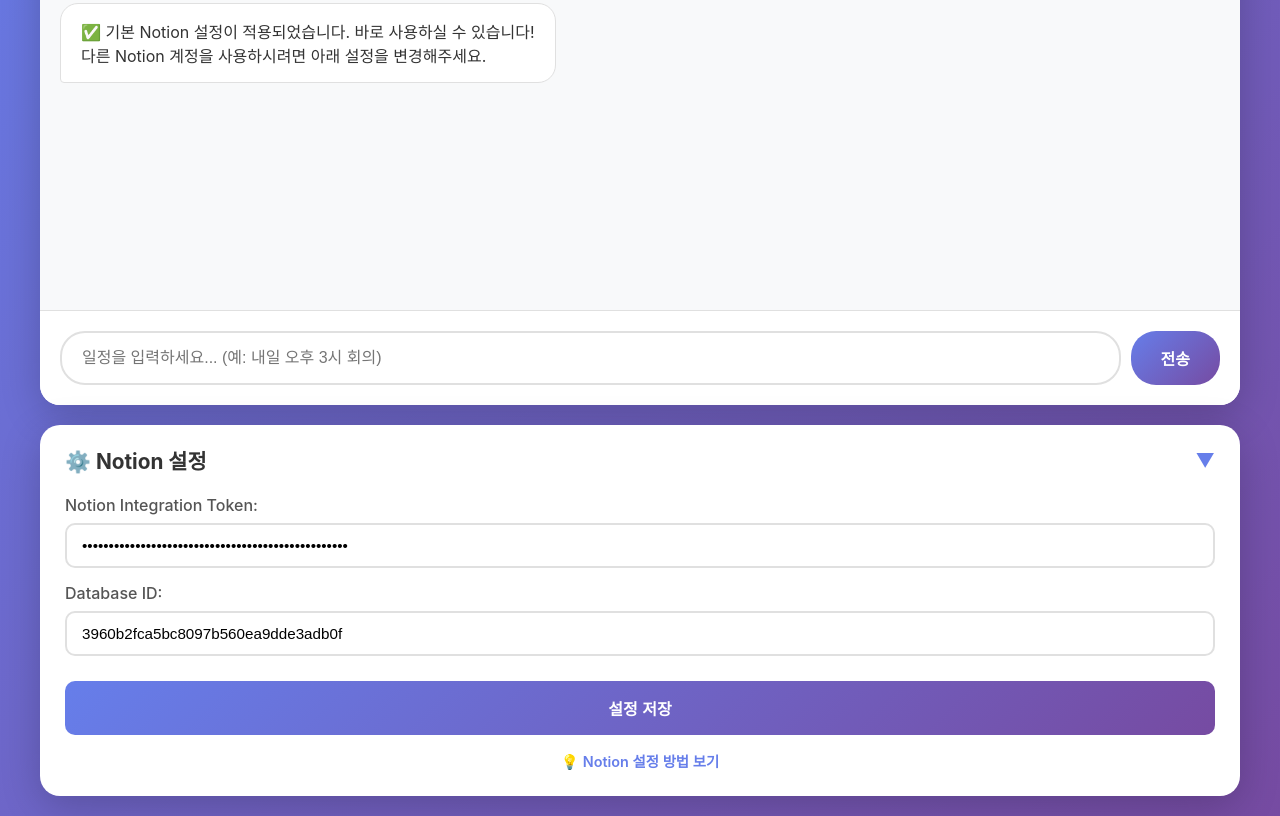
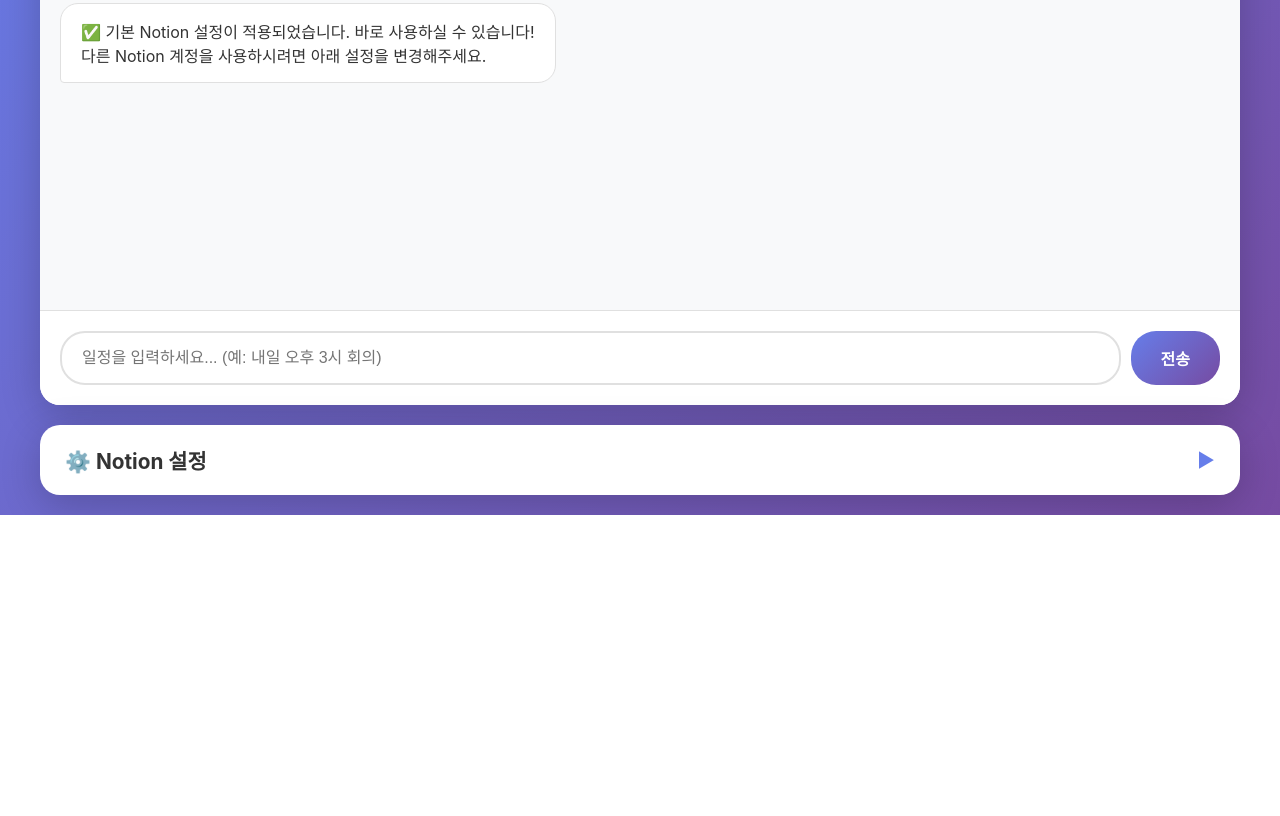
Before and after one commit to kaugil/chat-notion-scheduler, a website: page index.html in a window 1280 px wide. Shown: the part 333-1149 px from the top of the page. After the commit the page ends 848 px from the top, so only its background shows below. Drawn offline with Linux system fonts and the light colour scheme.

Commit message:
Set settings panel to collapsed by default

```diff
--- a/index.html
+++ b/index.html
@@ -39,11 +39,11 @@
         </div>
 
         <div class="settings-panel">
-            <div class="settings-header" id="settingsHeader">
+            <div class="settings-header collapsed" id="settingsHeader">
                 <h3>⚙️ Notion 설정</h3>
                 <span class="toggle-icon">▼</span>
             </div>
-            <div class="settings-content" id="settingsContent">
+            <div class="settings-content collapsed" id="settingsContent">
             <div class="setting-item">
                 <label for="notionToken">Notion Integration Token:</label>
                 <input
```
Also changed, not shown: public/index.html (+2 -2 lines).
